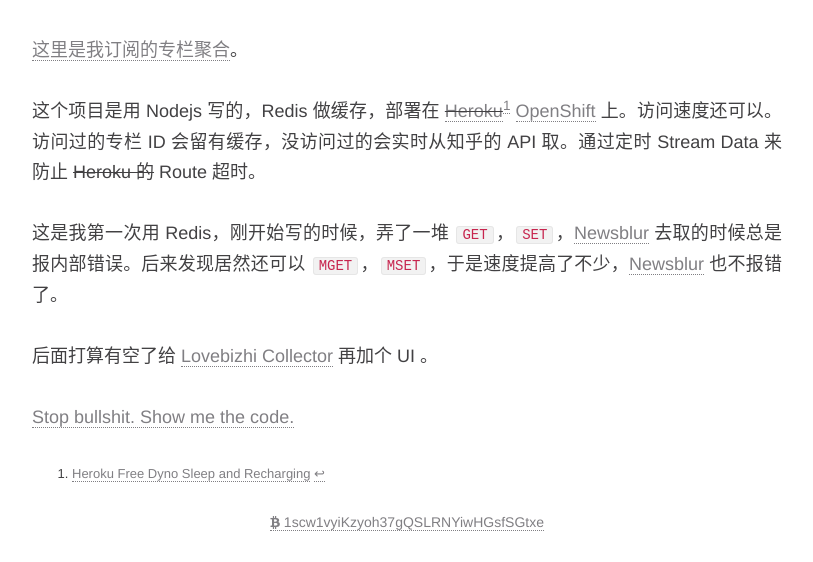
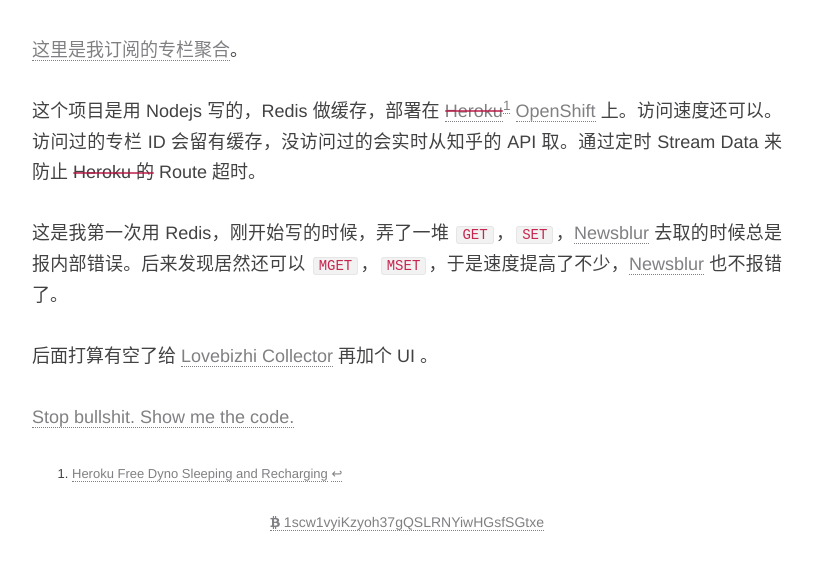
Before and after one commit to songchenwen/songchenwen.github.io, a Jekyll site: the page built from _posts/2015-09-08-zhuanlan-rss.md, in a window 1280 px wide. Shown: the part 1519-2081 px from the top of the page, without its empty margins (233-1046 px from the left). Built offline with Jekyll 4.4.1, drawn with Linux system fonts in a browser that asks for light colours; Markdown is read by kramdown in place of the engine named in the settings; comment, search, counter and statistics services are not loaded.

Commit message:
Edit Strike Through

```diff
--- a/_posts/2015-09-08-zhuanlan-rss.md
+++ b/_posts/2015-09-08-zhuanlan-rss.md
@@ -30,4 +30,4 @@
 
 [Stop bullshit. Show me the code.](https://github.com/songchenwen/zhuanlan-rss/)
 
-[^1]: [Heroku Free Dyno Sleep and Recharging](https://devcenter.heroku.com/articles/dyno-sleeping)
+[^1]: [Heroku Free Dyno Sleeping and Recharging](https://devcenter.heroku.com/articles/dyno-sleeping)
--- a/assets/css/style.css
+++ b/assets/css/style.css
@@ -3272,6 +3272,22 @@
 }
 .footnotes ol p {
   margin-bottom: 5px;
+}
+del, s, strike{
+  text-decoration: none;
+  position: relative;
+  display: inline-block;
+}
+del:after, s:after, strike:after {
+  content:"";
+  position: absolute;
+  top: 49%;
+  top: calc(50% - 1px);
+  left: 0;
+  height: 2px;
+  border-radius: 1px;
+  background-color: rgba(184, 15, 61, 0.7);
+  width: 100%;
 }
 
 tt,code,kbd,samp,pre {
```
